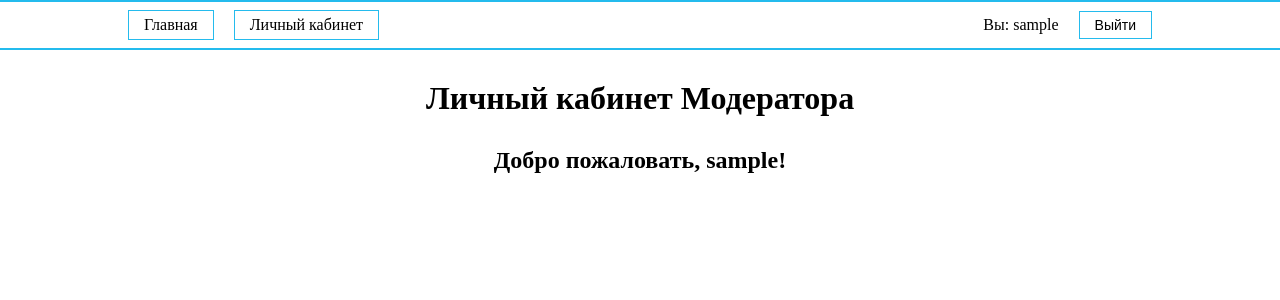
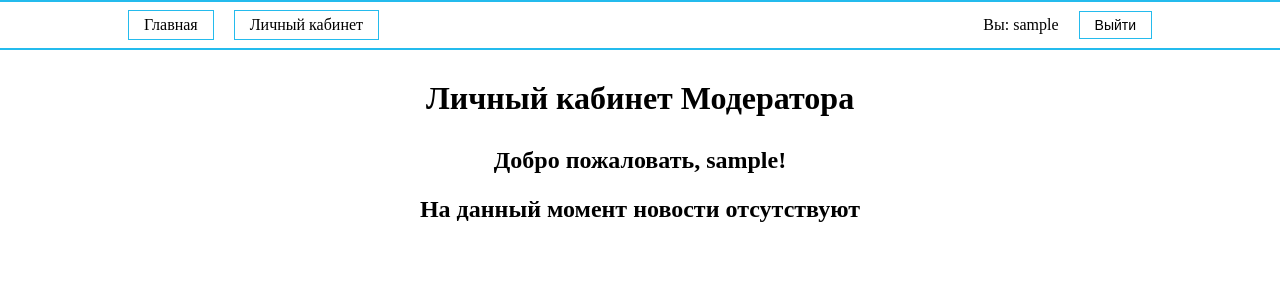
Before and after one commit to 4elovekov/news-portal, a React (Create React App) app: page /account in a window 1280 px wide. Shown: the top 300 px of the page. Built offline with nearby package versions, Linux system fonts and the light colour scheme; sample sign-in values are in the browser's storage.

Commit message:
complete moderator account

```diff
--- a/src/App.js
+++ b/src/App.js
@@ -11,6 +11,8 @@ function App() {
     const [isLoading, setIsLoading] = useState(true);
     const [userName, setUserName] = useState("");
     const [posts, setPosts] = useState([])
+    const [postsInModeration, setPostsInModeration] = useState([])
+    const [postsInRevision, setPostsInRevision] = useState([])
 
     useEffect(() => {
         if(localStorage.getItem("auth")) {
@@ -25,16 +27,45 @@ function App() {
         if(localStorage.getItem("posts")) {
             setPosts(JSON.parse(localStorage.getItem("posts")))
         }
+        if(localStorage.getItem("postsInModeration")) {
+            setPostsInModeration(JSON.parse(localStorage.getItem("postsInModeration")))
+        }
         setIsLoading(false)
     }, []);
+
+    const createPost = (newPost) => {
+        setPosts([...posts, newPost])
+        setPostsInModeration(postsInModeration.filter(p => p.id !== newPost.id))
+        setPostsInRevision(postsInRevision.filter(p => p.id !== newPost.id))
+    }
+
+    const removePost = (post) => {
+        setPosts(posts.filter(p => p.id !== post.id))
+    }
 
     useEffect(() => {
         localStorage.setItem("posts", JSON.stringify(posts))
     }, [posts])
 
-    const createPost = (newPost) => {
-        setPosts([...posts, newPost])
+    const createPostInModeration = (newPost) => {
+        setPostsInModeration([...postsInModeration, newPost])
+        setPosts(posts.filter(p => p.id !== newPost.id))
+        setPostsInRevision(postsInRevision.filter(p => p.id !== newPost.id))
     }
+
+    useEffect(() => {
+        localStorage.setItem("postsInModeration", JSON.stringify(postsInModeration))
+    }, [postsInModeration])
+
+    const createPostInRevision = (newPost) => {
+        setPostsInRevision([...postsInRevision, newPost])
+        setPosts(posts.filter(p => p.id !== newPost.id))
+        setPostsInModeration(postsInModeration.filter(p => p.id !== newPost.id))
+    }
+
+    useEffect(() => {
+        localStorage.setItem("postsInRevision", JSON.stringify(postsInRevision))
+    }, [postsInRevision])
 
     return (
         <AuthContext.Provider value={{
@@ -49,7 +80,14 @@ function App() {
             <PostsContext.Provider value={{
                 posts,
                 setPosts,
-                createPost
+                postsInModeration,
+                setPostsInModeration,
+                postsInRevision,
+                setPostsInRevision,
+                createPost,
+                createPostInModeration,
+                createPostInRevision,
+                removePost
             }}>
                 <BrowserRouter>
                     <Navbar />
--- a/src/components/PostForm.jsx
+++ b/src/components/PostForm.jsx
@@ -53,7 +53,7 @@ const PostForm = ({create}) => {
                 type="text"
                 placeholder="Теги через запятую"
             />
-            <MyButton onClick={addNewPost}>Создать новость</MyButton>
+            <MyButton onClick={addNewPost}>Отправить новость на проверку</MyButton>
         </form>
     );
 };
--- a/src/components/PostList.jsx
+++ b/src/components/PostList.jsx
@@ -2,21 +2,36 @@ import React from 'react';
 import PostItem from "./PostItem";
 import {TransitionGroup, CSSTransition} from "react-transition-group";
 
-const PostList = ({posts, title, remove}) => {
+const PostList = ({posts, title, remove, titleSize, openInEditor}) => {
 
     if (!posts.length) {
-        return (
-            <h1 style={{textAlign: 'center'}}>
-                На данный момент новости отсутствуют
-            </h1>
-        )
+        if (titleSize === "h2") {
+            return (
+                <h2 style={{textAlign: 'center'}}>
+                    На данный момент новости отсутствуют
+                </h2>
+            )
+        } else {
+            return (
+                <h1 style={{textAlign: 'center'}}>
+                    На данный момент новости отсутствуют
+                </h1>
+            )
+        }
     }
 
     return (
         <div>
-            <h1 style={{textAlign: 'center'}}>
+
+            {titleSize === "h2"
+            ?
+            title && <h2 style={{textAlign: 'center'}}>
                 {title}
-            </h1>
+            </h2>
+            :
+            title && <h1 style={{textAlign: 'center'}}>
+                {title}
+            </h1>}
             <TransitionGroup>
                 {posts.map((post, index) =>
                     <CSSTransition
@@ -24,7 +39,7 @@ const PostList = ({posts, title, remove}) => {
                         timeout={400}
                         classNames="post"
                     >
-                        <PostItem remove={remove} number={index + 1} post={post} />
+                        <PostItem remove={remove} number={index + 1} post={post} openInEditor={openInEditor}/>
                     </CSSTransition>
                 )}
             </TransitionGroup>
--- a/src/hooks/usePosts.js
+++ b/src/hooks/usePosts.js
@@ -15,7 +15,7 @@ export const usePosts = (posts, sort, query, defaultSort) => {
     const sortedPosts = useSortedPosts(posts, sort, defaultSort);
 
     const sortedAndSearchedPosts = useMemo(() => {
-        return sortedPosts.filter(post => post.title.toLowerCase().includes(query.toLowerCase()) || post.body.toLowerCase().includes(query.toLowerCase()))
+        return sortedPosts.filter(post => post?.title.toLowerCase().includes(query.toLowerCase()) || post?.body.toLowerCase().includes(query.toLowerCase()))
     }, [query, sortedPosts])
 
     return sortedAndSearchedPosts;
--- a/src/pages/PersonalAccount.jsx
+++ b/src/pages/PersonalAccount.jsx
@@ -1,23 +1,32 @@
 import React, {useContext} from 'react';
 import {AuthContext, PostsContext} from "../context";
 import PostForm from '../components/PostForm';
+import PostList from "../components/PostList";
 
 const PersonalAccount = () => {
     const {role, userName} = useContext(AuthContext);
-    const {createPost} = useContext(PostsContext);
+    const {postsInModeration, setPostsInModeration, createPostInModeration} = useContext(PostsContext);
+
+    const removePostFromModeration = (post) => {
+        setPostsInModeration(postsInModeration.filter(p => p.id !== post.id))
+    }
 
     const getMarkup = (role) => {
         let result;
         switch (role) {
             case "admin":
-
-
+                result = <PostList
+                            remove={removePostFromModeration}
+                            posts={postsInModeration}
+                            title="Новости на модерации"
+                            titleSize="h2"
+                            openInEditor="true"
+                        />
             break
-            case "user":
+            case "author":
                 result = <div style={{width: "80%"}}>
-                    <PostForm create={createPost}/>
+                    <PostForm create={createPostInModeration}/>
                 </div>
-
             break
             default:
 
@@ -28,13 +37,13 @@ const PersonalAccount = () => {
     }
 
     return (
-        <>
+        <div className='account'>
             <h1>
                 Личный кабинет {role === "admin" ? "Модератора" : role === "user" ? "Пользователя" : "Автора новостей"}
             </h1>
             <h2>Добро пожаловать, {userName}!</h2>
             {getMarkup(role)}
-        </>
+        </div>
     );
 };
 
--- a/src/pages/PostIdPage.jsx
+++ b/src/pages/PostIdPage.jsx
@@ -16,12 +16,6 @@ const PostIdPage = () => {
         img.onerror = () => setIsImgValid(false);
     }, [post.imgUrl])
 
-    useEffect(() => {
-        //fetchPostById(params.id)
-        //fetchComments(params.id)
-        // eslint-disable-next-line
-    }, []);
-
     return (
         <div style={{display:"flex", flexDirection:"column", alignItems:"center", maxWidth:"80vw"}}>
             <h1 style={{marginBottom: "15px"}} >{post.title}</h1>
--- a/src/pages/Posts.jsx
+++ b/src/pages/Posts.jsx
@@ -10,7 +10,7 @@ import Pagination from "../components/UI/pagination/Pagination";
 import { PostsContext } from "../context";
 
 function Posts() {
-    const {posts, setPosts} = useContext(PostsContext);
+    const {posts, setPosts, removePost} = useContext(PostsContext);
 
     // eslint-disable-next-line
     const [limit, setLimit] = useState(10)
@@ -31,10 +31,6 @@ function Posts() {
         //fetchPosts(limit, page);
         // eslint-disable-next-line
     }, [page]);
-
-    const removePost = (post) => {
-        setPosts(posts.filter(p => p.id !== post.id))
-    }
 
     const changePage = (page) => {
         setPage(page)
--- /dev/null
+++ b/src/pages/PostsEditor.jsx
@@ -0,0 +1,59 @@
+import React, {useEffect, useContext, useState} from 'react';
+import {useParams, useNavigate} from "react-router-dom";
+import { PostsContext } from "../context";
+import MyTextArea from '../components/UI/textArea/MyTextArea';
+import MyButton from '../components/UI/button/MyButton';
+
+const PostsEditor = () => {
+    const navigate = useNavigate()
+    const params = useParams()
+    const {postsInModeration, createPostInRevision, createPost} = useContext(PostsContext);
+    const post = postsInModeration.find(p => p.id === parseInt(params.id));
+
+    const [isImgValid, setIsImgValid] = useState(true)
+    const [comment, setComment] = useState("")
+
+    useEffect(() => {
+        const img = new Image();
+        img.src = post?.imgUrl;
+        img.onload = () => setIsImgValid(true);
+        img.onerror = () => setIsImgValid(false);
+    }, [post?.imgUrl])
+
+    const publish = (post) => {
+        createPost(post)
+        navigate(`/posts/`, { replace: true })
+    }
+
+    const revision = (post) => {
+        createPostInRevision(post)
+        navigate(`/account/`, { replace: true })
+    }
+
+
+    return (
+        <div style={{display:"flex", flexDirection:"column", alignItems:"center", maxWidth:"80vw"}}>
+            <h1 style={{marginBottom: "15px"}}>{post?.title}</h1>
+            {post?.tags && <div style={{marginBottom: "30px"}} className="post__tags">
+                    {post?.tags.split(',').map( (item, index) => <p key={index}>{item.trim()}</p>)}
+                </div>}
+            {isImgValid && <img style={{marginBottom: "30px"}} src={post?.imgUrl} alt='Preview'></img>}
+            {post?.body && <p>{post?.body}</p>}
+            <MyTextArea
+                style={{marginTop: "20px"}}
+                value={comment}
+                onChange={(e) => setComment(e.target.value)}
+                type="text"
+                placeholder="Опишите недочёты, если они есть"
+            />
+            <MyButton onClick={() => publish(post)}>
+                Опубликовать
+            </MyButton>
+            <MyButton onClick={() => revision(post)}>
+                Отправить на доработку
+            </MyButton>
+        </div>
+    );
+};
+
+export default PostsEditor;
--- a/src/router/router.js
+++ b/src/router/router.js
@@ -2,10 +2,12 @@ import PersonalAccount from "../pages/PersonalAccount";
 import Posts from "../pages/Posts";
 import PostIdPage from "../pages/PostIdPage";
 import Login from "../pages/Login";
+import PostsEditor from "../pages/PostsEditor"
 
 
 export const privateRoutes = [
     {path: 'account', element: PersonalAccount},
+    {path: 'postsEditor/:id', element: PostsEditor},
 ]
 
 export const publicRoutes = [
@@ -18,4 +20,5 @@ export const allRoutes = [
     {path: 'account', element: PersonalAccount},
     {path: 'posts', element: Posts},
     {path: 'posts/:id', element: PostIdPage},
+    {path: 'postsEditor/:id', element: PostsEditor},
 ]
--- a/src/styles/App.css
+++ b/src/styles/App.css
@@ -105,6 +105,14 @@ a {
     border: 1px solid var(--primary-color);
 }
 
+.post__body {
+    display: -webkit-box;
+    -webkit-box-orient: vertical;
+    -webkit-line-clamp: 5;
+    overflow: hidden;
+    text-overflow: ellipsis;
+}
+
 
 .post__btns {
     display: flex;
@@ -173,3 +181,12 @@ a {
     border: 1px solid var(--primary-color);
     padding: 5px 15px;
 }
+
+.account {
+    max-width: 800px;
+    width: 80%;
+    overflow-x: hidden;
+    display: flex;
+    flex-direction: column;
+    align-items: center;
+}
```
Also changed, not shown: src/components/PostItem.jsx (+9 -4 lines), src/pages/Login.jsx (+7 -1 lines).
